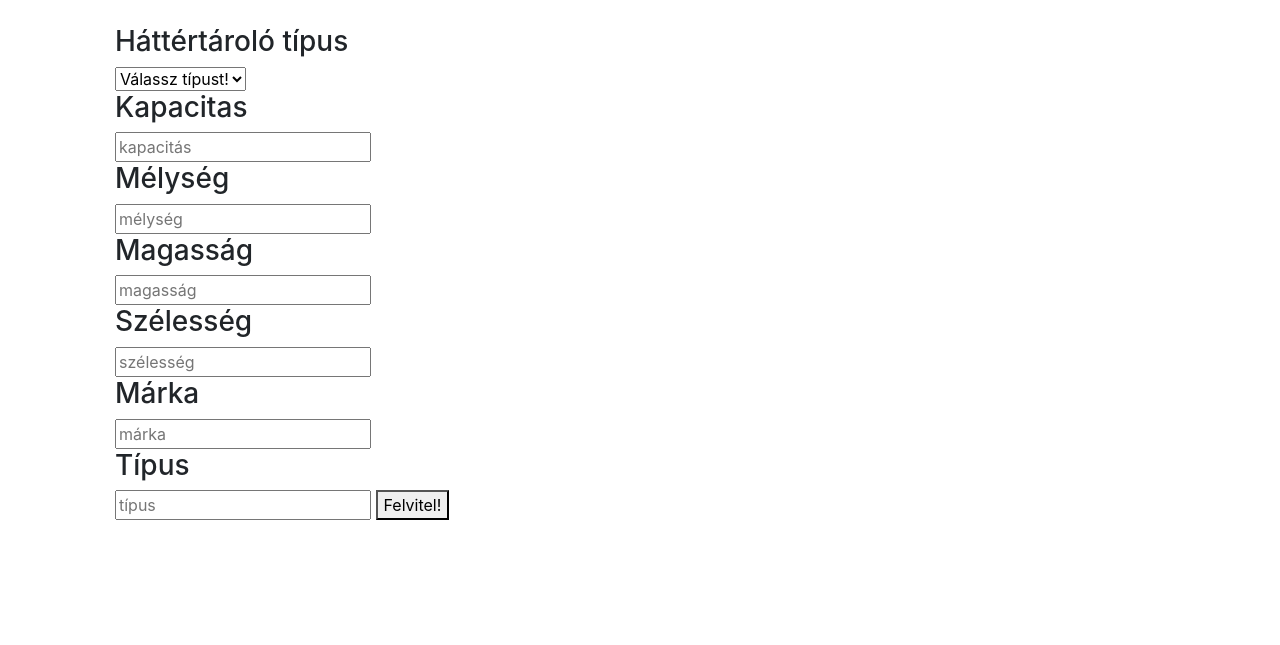
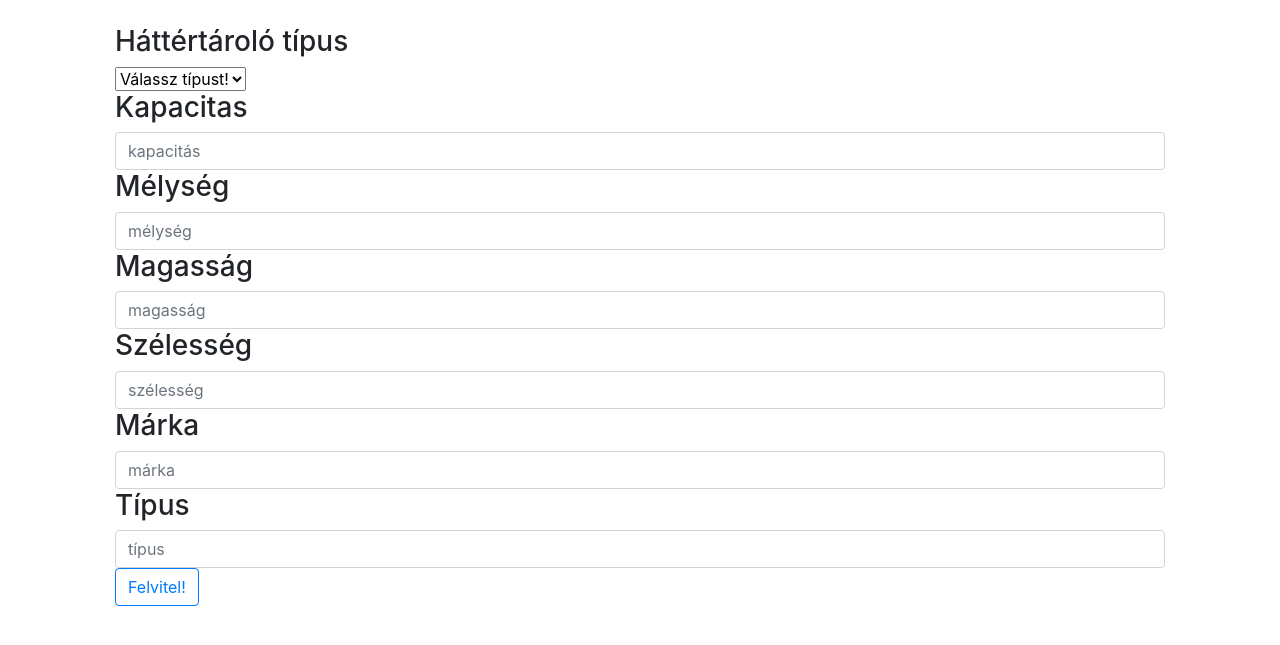
Before and after one commit to TotpalIstvan/Beadando_ssd, a PHP site: page / in a window 1280 px wide. Shown: the top 645 px of the page. Run offline with PHP 8.4, Linux system fonts and the light colour scheme; data that the repository does not hold is empty; some libraries are stand-ins or nearby versions.

Commit message:
finomhangolás

```diff
--- a/index.php
+++ b/index.php
@@ -41,24 +41,24 @@ $hibak = "";
             </select>
 
             <h3>Kapacitas</h3>
-            <input type="number" name="kapacitas" placeholder="kapacitás">
+            <input type="number" name="kapacitas" placeholder="kapacitás" class="form-control">
 
             <h3>Mélység</h3>
-            <input type="number" name="melyseg" placeholder="mélység">
+            <input type="number" name="melyseg" placeholder="mélység"  class="form-control">
 
             <h3>Magasság</h3>
-            <input type="number" name="magassag" placeholder="magasság">
+            <input type="number" name="magassag" placeholder="magasság"  class="form-control">
 
             <h3>Szélesség</h3>
-            <input type="number" name="szelesseg" placeholder="szélesség">
+            <input type="number" name="szelesseg" placeholder="szélesség"  class="form-control">
 
             <h3>Márka</h3>
-            <input type="text" name="marka" placeholder="márka">
+            <input type="text" name="marka" placeholder="márka"  class="form-control">
 
             <h3>Típus</h3>
-            <input type="text" name="tipus" placeholder="típus">
+            <input type="text" name="tipus" placeholder="típus"  class="form-control">
 
-            <button name="felvitel">Felvitel!</button>
+            <button name="felvitel" class="btn btn-outline-primary">Felvitel!</button>
         </form>
 
         <div class="grid-4">
@@ -71,10 +71,10 @@ $hibak = "";
                     <h3>Kapacitás</h3>
                     <h4><?=$adat["Kapacitas"]?></h4>
                     <form method="POST">
-                    <button name="termekid" value="<?=$adat["HattertaroloID"]?>">Törlés!</button>
+
                     </form>
 
-                    <a href="<?=$alapUrl?>/szerkesztes.php?id=<?=$adat["HattertaroloID"]?>">megnyitás</a>
+
                 </div>
             <?php endforeach; ?>
         </div>
```
